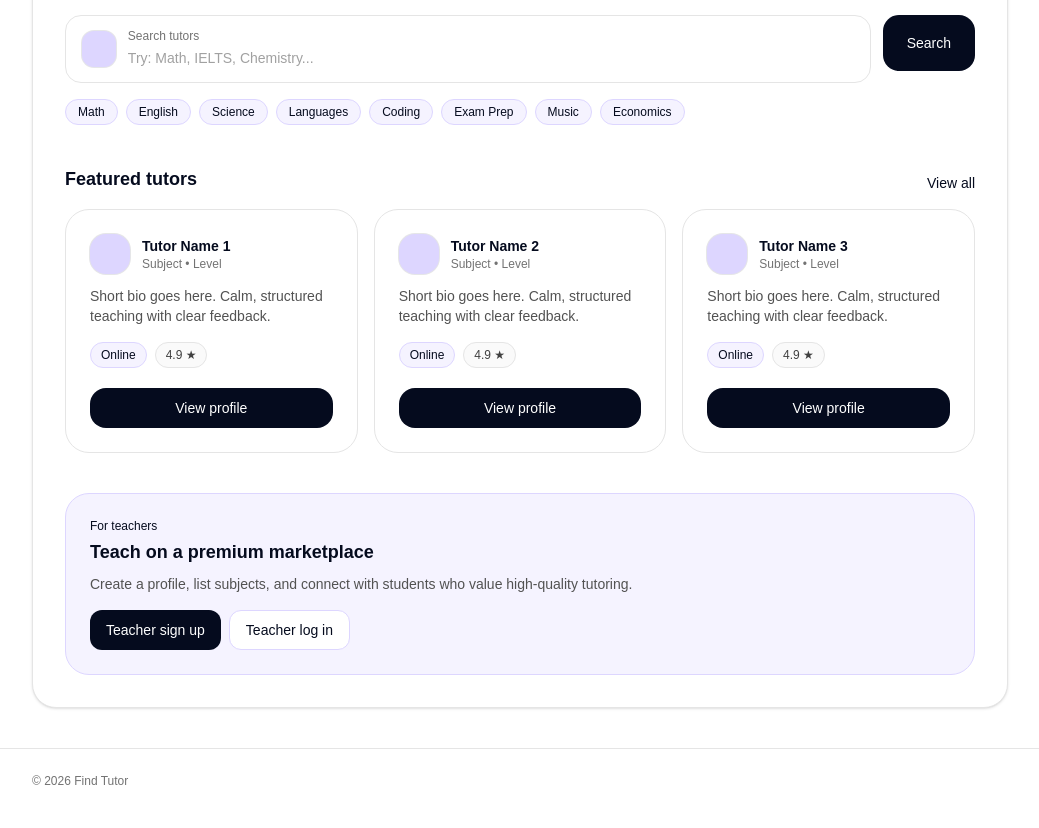
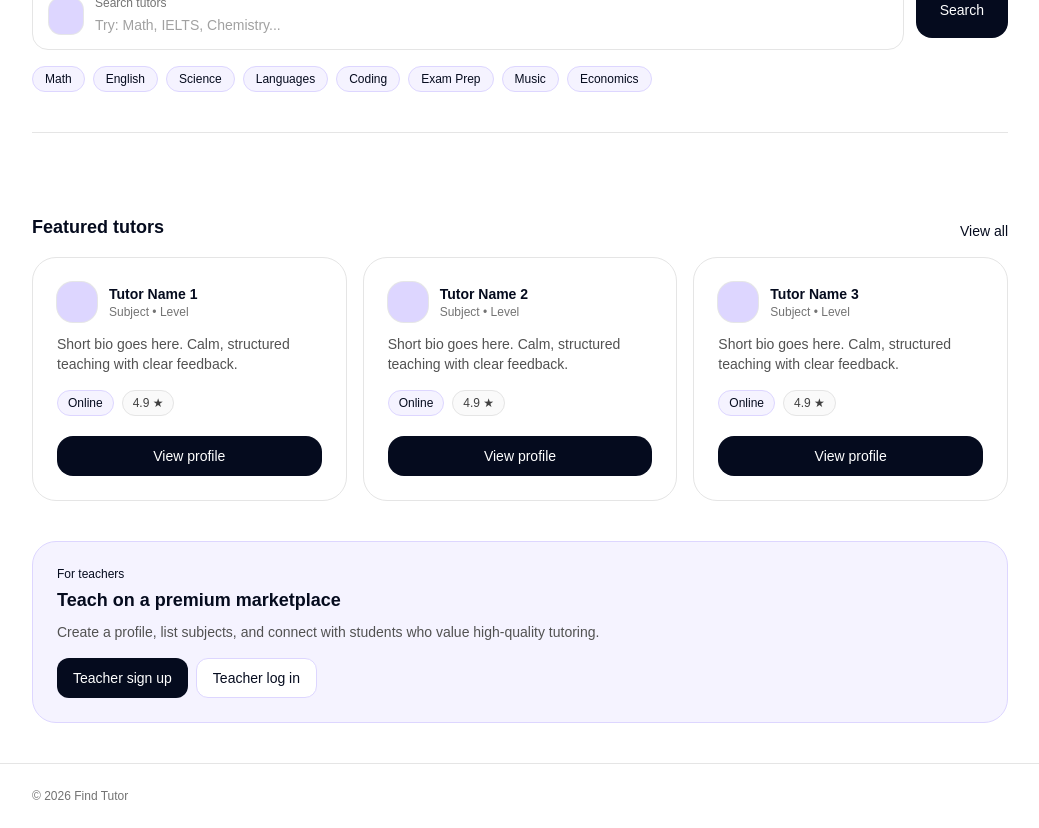
Before and after one commit to wincrazyyy/find-tutor, a Next.js app: page / in a window 1280 px wide. Shown: the part 300-1128 px from the top of the page, without its empty margins (120-1159 px from the left). Built offline with nearby package versions, Linux system fonts and the light colour scheme.

Commit message:
changed style

```diff
--- a/app/page.tsx
+++ b/app/page.tsx
@@ -8,10 +8,14 @@ export default function Page() {
   return (
     <main className="min-h-screen bg-white">
       <section className="mx-auto w-full max-w-5xl px-6 py-10">
-        <div className="rounded-3xl border border-neutral-200 bg-white p-8 shadow-sm">
-          <Hero />
-          <Search />
+        <Hero />
+        <Search />
+
+        <div className="mt-10 border-t border-neutral-200 pt-10">
           <FeaturedTutors />
+        </div>
+
+        <div className="mt-10">
           <TeacherCTA />
         </div>
       </section>
```
